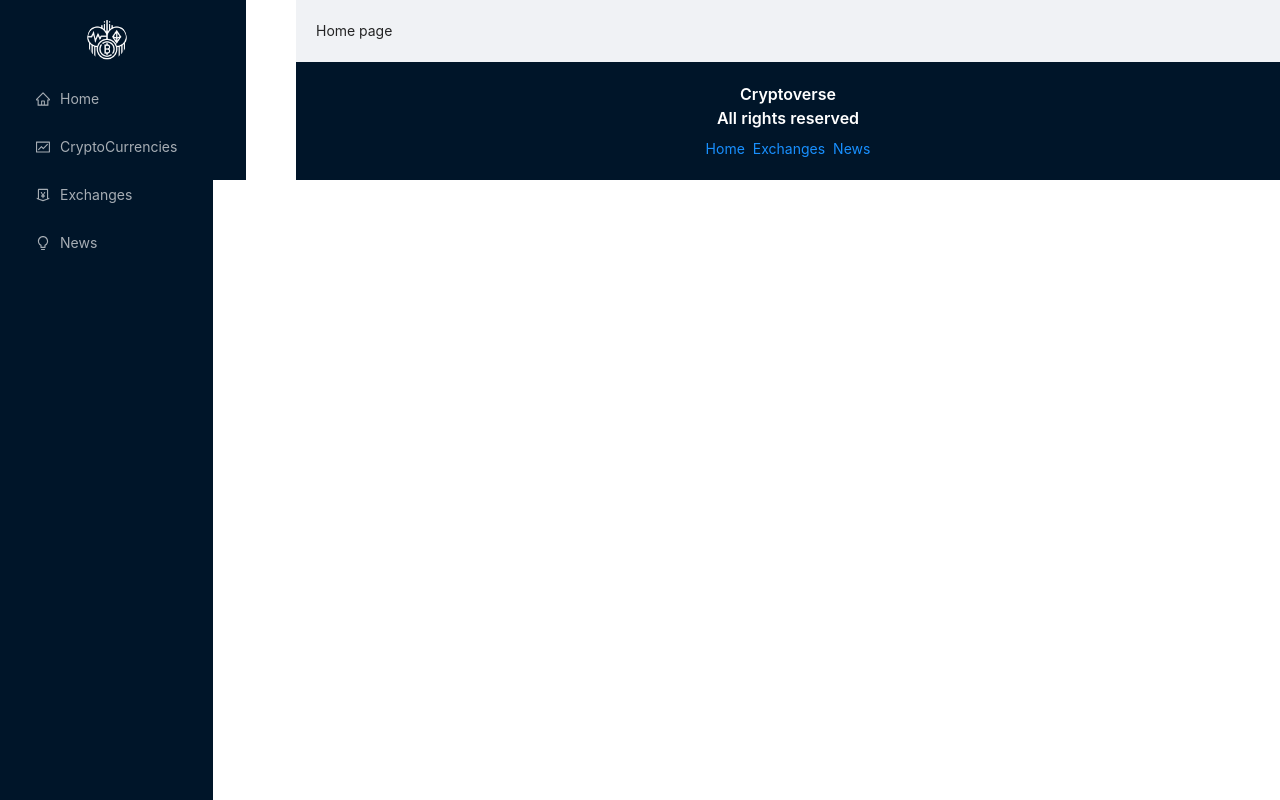
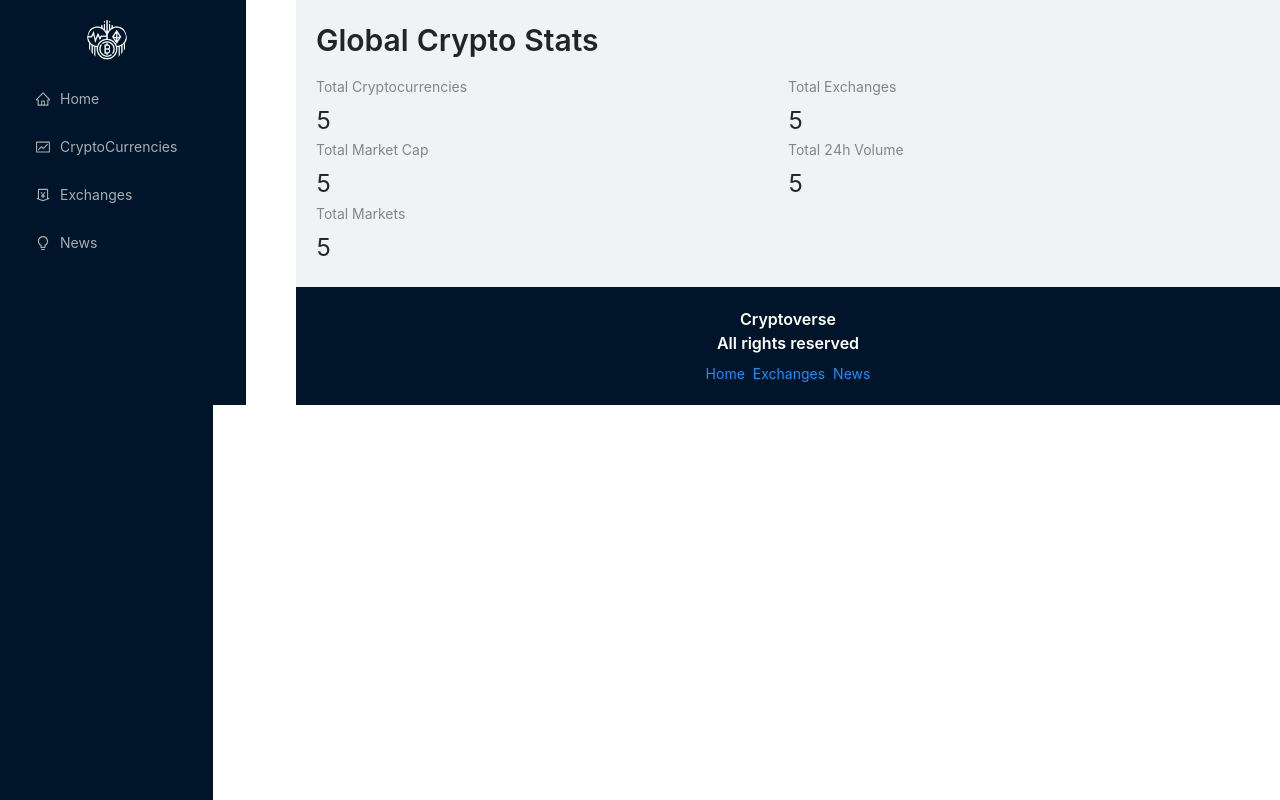
Before and after one commit to vahidGhadiri/React-cryptoCurrency, a React (Create React App) app: page / in a window 1280 px wide. Built offline with nearby package versions, Linux system fonts and the light colour scheme.

Commit message:
Home page

```diff
--- a/src/components/Home/Home.componsnt.tsx
+++ b/src/components/Home/Home.componsnt.tsx
@@ -1,10 +1,19 @@
 import React from "react"
+import {Col, Row, Statistic, Typography} from "antd";
+
 
 const Home: React.FC = (): JSX.Element => {
     return (
-        <div>
-            Home page
-        </div>
+        <>
+            <Typography.Title level={2} className="heading ">Global Crypto Stats</Typography.Title>
+            <Row>
+                <Col span={12}><Statistic title="Total Cryptocurrencies" value={5}/></Col>
+                <Col span={12}><Statistic title="Total Exchanges " value={5}/></Col>
+                <Col span={12}><Statistic title="Total Market Cap" value={5}/></Col>
+                <Col span={12}><Statistic title="Total 24h Volume" value={5}/></Col>
+                <Col span={12}><Statistic title="Total Markets" value={5}/></Col>
+            </Row>
+        </>
     )
 }
 
```
